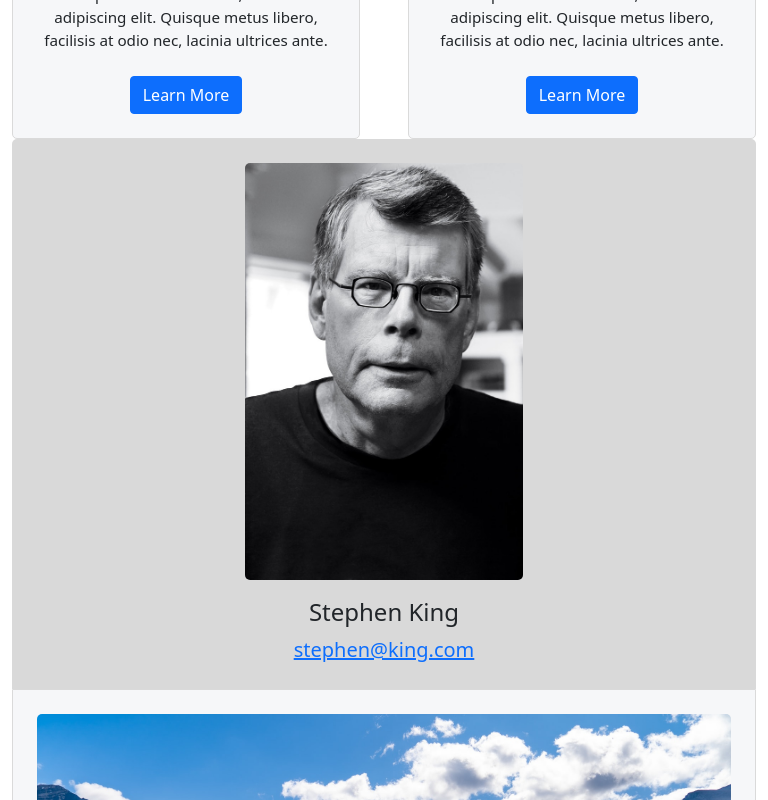
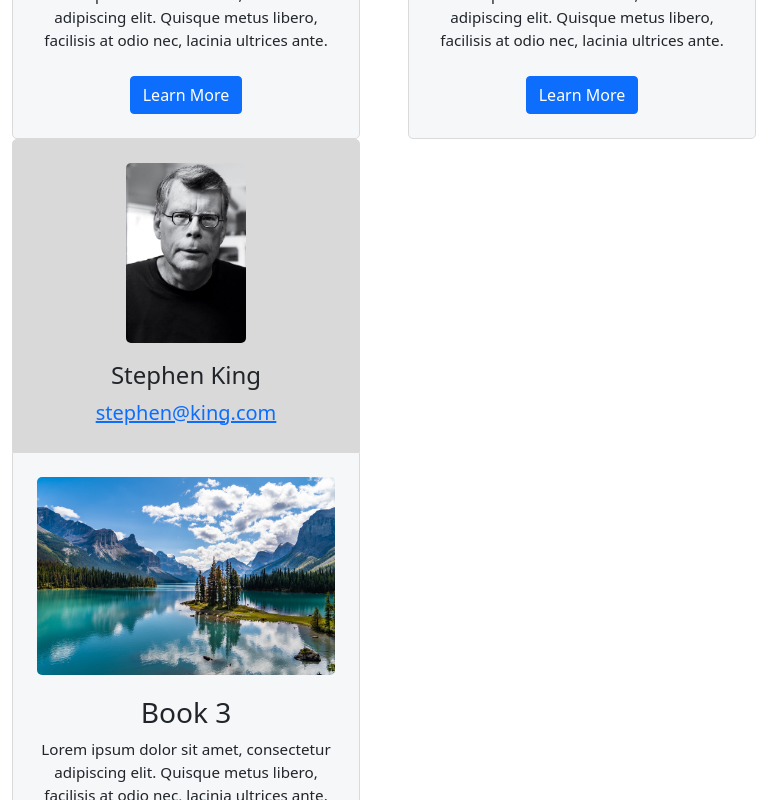
Before and after one commit to workingwebsites/ooohContent-Layout-Challenge, a React (Create React App) app: page /content-layout in a window 768 px wide. Shown: the part 720-1520 px from the top of the page. Built offline with nearby package versions, Linux system fonts and the light colour scheme.

Commit message:
Prevents odd box taking up whole row

```diff
--- a/src/assets/scss/_challenge.scss
+++ b/src/assets/scss/_challenge.scss
@@ -53,3 +53,14 @@
 .content-element__content-btn {
     margin-top: $container-padding;
 }
+
+/* Media queries
+-------------------------------------------------*/
+@media screen and (min-width: 508px) and (max-width:774px) {
+
+    /*Prevents odd item from taking up full row */
+    .content-element {
+        max-width: 50%;
+    }
+
+}
--- a/src/components/ContentElement.js
+++ b/src/components/ContentElement.js
@@ -5,7 +5,7 @@
     const { img, heading, copy, btnCopy, authorImg, authorName, authorEmail } = this.props;
 
     return (
-      <div className="content-element col col-4-lg">
+      <div className="content-element col col-4-lg ">
         {/* Author */}
         <div className="content-element__author">
           <img className="content-element__author-img img-fluid" src={authorImg} alt={authorName} />
```
